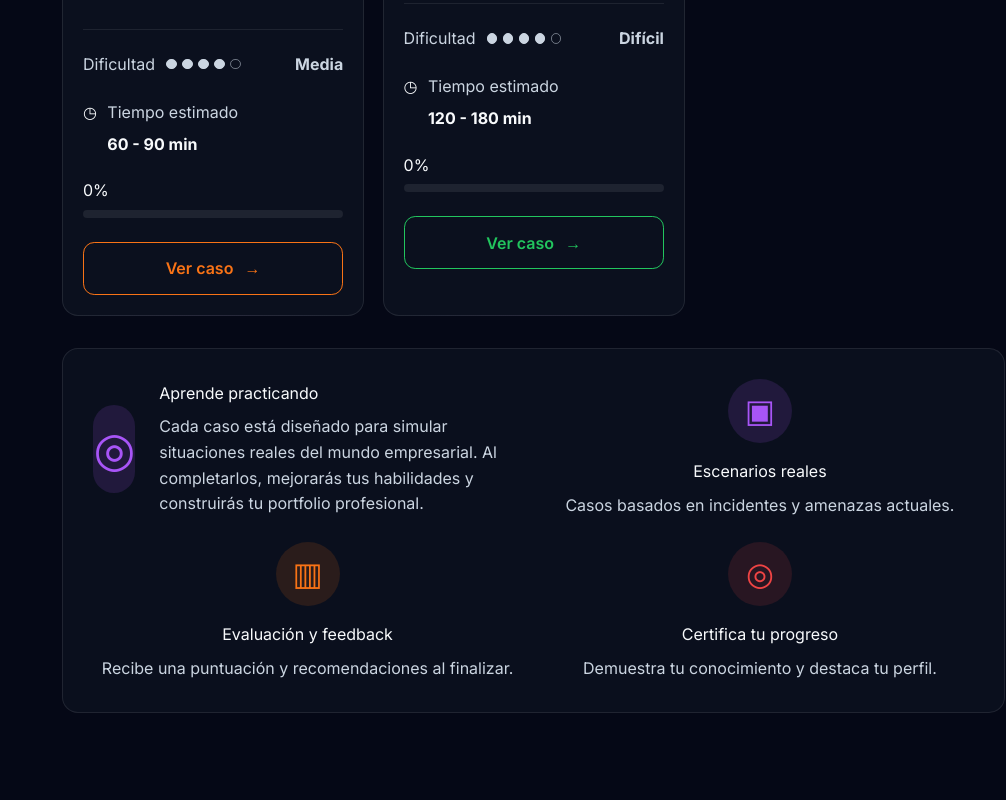
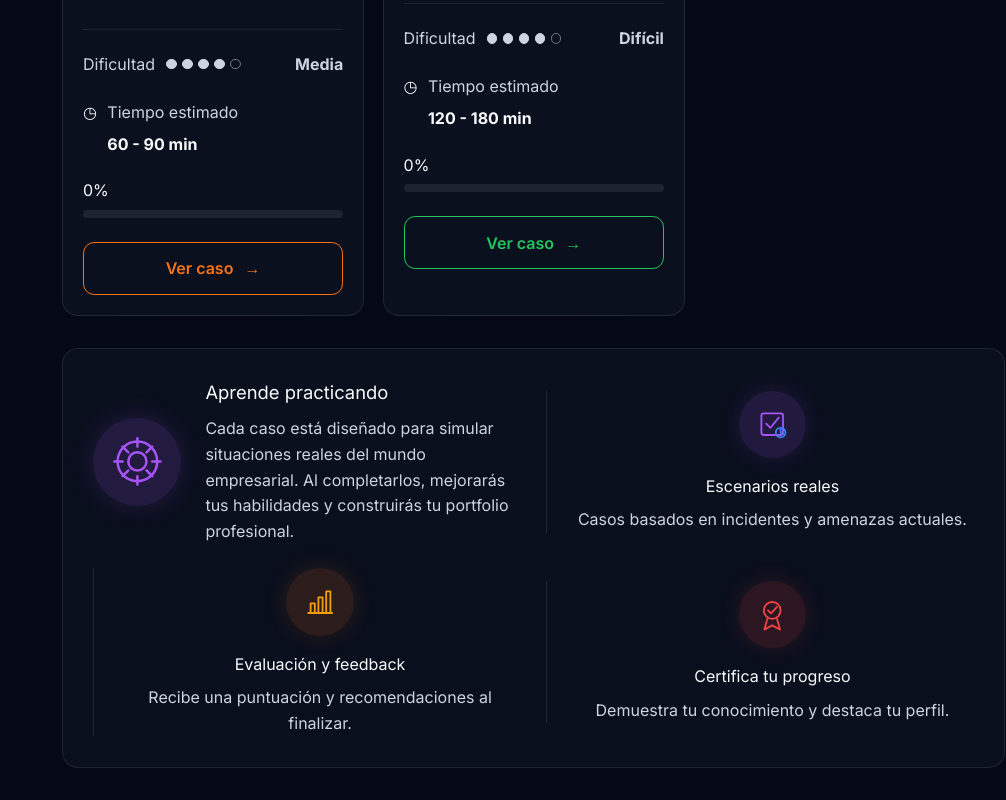
Before and after one commit to SandraDeTena/secureboard-frontend, an Angular app: page /cases in a window 1280 px wide. Shown: the part 1549-2349 px from the top of the page, without its empty margins (274-1280 px from the left). Before the commit the page ends 2294 px from the top, so only its background shows below. Built offline with nearby package versions, Linux system fonts and the light colour scheme.

Commit message:
style: refine practical cases learning panel icons

```diff
--- a/src/app/pages/cases/cases.css
+++ b/src/app/pages/cases/cases.css
@@ -323,20 +323,41 @@
   display: grid;
   place-items: center;
   border-radius: 999px;
-  background: rgba(168, 85, 247, 0.14);
 }
 
 .learning-icon {
   width: 5.5rem;
   height: 5.5rem;
+  flex: 0 0 auto;
   color: #a855f7;
-  font-size: 3rem;
+  background: rgba(168, 85, 247, 0.16);
+  box-shadow: 0 0 26px rgba(168, 85, 247, 0.16);
+}
+
+.learning-icon svg {
+  width: 3.3rem;
+  height: 3.3rem;
+  fill: none;
+  stroke: currentColor;
+  stroke-width: 3;
+  stroke-linecap: round;
+  stroke-linejoin: round;
 }
 
 .learning-panel h2,
 .learning-panel h3,
 .learning-panel p {
   margin: 0;
+}
+
+.learning-panel h2 {
+  color: #f8fafc;
+  font-size: 1.15rem;
+}
+
+.learning-panel h3 {
+  color: #f8fafc;
+  font-size: 1rem;
 }
 
 .learning-panel p {
@@ -346,19 +367,50 @@
 }
 
 .learning-panel article {
+  min-height: 8.5rem;
+  border-left: 1px solid rgba(255, 255, 255, 0.09);
+  padding-left: 1.5rem;
   text-align: center;
 }
 
 .mini-icon {
-  width: 4rem;
-  height: 4rem;
+  width: 4.2rem;
+  height: 4.2rem;
   margin: 0 auto 1rem;
-  font-size: 2rem;
 }
 
-.mini-icon.purple { color: #a855f7; }
-.mini-icon.orange { color: #f97316; background: rgba(249, 115, 22, 0.13); }
-.mini-icon.red { color: #ef4444; background: rgba(239, 68, 68, 0.13); }
+.mini-icon svg {
+  width: 2.4rem;
+  height: 2.4rem;
+  fill: none;
+  stroke: currentColor;
+  stroke-width: 3;
+  stroke-linecap: round;
+  stroke-linejoin: round;
+}
+
+.mini-icon.purple-blue {
+  color: #a855f7;
+  background: rgba(168, 85, 247, 0.15);
+  box-shadow: 0 0 22px rgba(168, 85, 247, 0.14);
+}
+
+.mini-icon.purple-blue svg path:last-child,
+.mini-icon.purple-blue svg circle {
+  stroke: #3b82f6;
+}
+
+.mini-icon.orange {
+  color: #f59e0b;
+  background: rgba(249, 115, 22, 0.14);
+  box-shadow: 0 0 22px rgba(249, 115, 22, 0.14);
+}
+
+.mini-icon.red {
+  color: #ef4444;
+  background: rgba(239, 68, 68, 0.14);
+  box-shadow: 0 0 22px rgba(239, 68, 68, 0.14);
+}
 
 /* RESPONSIVE */
 
--- a/src/app/pages/cases/cases.html
+++ b/src/app/pages/cases/cases.html
@@ -137,7 +137,15 @@
 
     <section class="learning-panel">
     <div class="learning-main">
-      <div class="learning-icon">◎</div>
+        <div class="learning-icon">
+        <svg viewBox="0 0 64 64">
+            <circle cx="32" cy="32" r="11"></circle>
+            <circle cx="32" cy="32" r="24"></circle>
+            <path d="M32 4v10M32 50v10M4 32h10M50 32h10"></path>
+            <path d="M14 14l7 7M43 43l7 7M50 14l-7 7M21 43l-7 7"></path>
+        </svg>
+        </div>
+
         <div>
         <h2>Aprende practicando</h2>
         <p>
@@ -149,19 +157,39 @@
     </div>
 
     <article>
-      <div class="mini-icon purple">▣</div>
+        <div class="mini-icon purple-blue">
+        <svg viewBox="0 0 64 64">
+            <rect x="14" y="14" width="36" height="36" rx="4"></rect>
+            <path d="M22 31l7 7 14-17"></path>
+            <circle cx="46" cy="46" r="8"></circle>
+            <path d="M46 41v5l4 3"></path>
+        </svg>
+        </div>
         <h3>Escenarios reales</h3>
         <p>Casos basados en incidentes y amenazas actuales.</p>
     </article>
 
     <article>
-      <div class="mini-icon orange">▥</div>
+        <div class="mini-icon orange">
+        <svg viewBox="0 0 64 64">
+            <path d="M12 50h40"></path>
+            <rect x="16" y="34" width="7" height="16"></rect>
+            <rect x="29" y="24" width="7" height="26"></rect>
+            <rect x="42" y="14" width="7" height="36"></rect>
+        </svg>
+        </div>
         <h3>Evaluación y feedback</h3>
         <p>Recibe una puntuación y recomendaciones al finalizar.</p>
     </article>
 
     <article>
-      <div class="mini-icon red">◎</div>
+        <div class="mini-icon red">
+        <svg viewBox="0 0 64 64">
+            <circle cx="32" cy="24" r="14"></circle>
+            <path d="M24 38l-5 18 13-7 13 7-5-18"></path>
+            <path d="M25 24l5 5 10-11"></path>
+        </svg>
+        </div>
         <h3>Certifica tu progreso</h3>
         <p>Demuestra tu conocimiento y destaca tu perfil.</p>
     </article>
```
Lines whose indentation alone changed are shown as unchanged.
